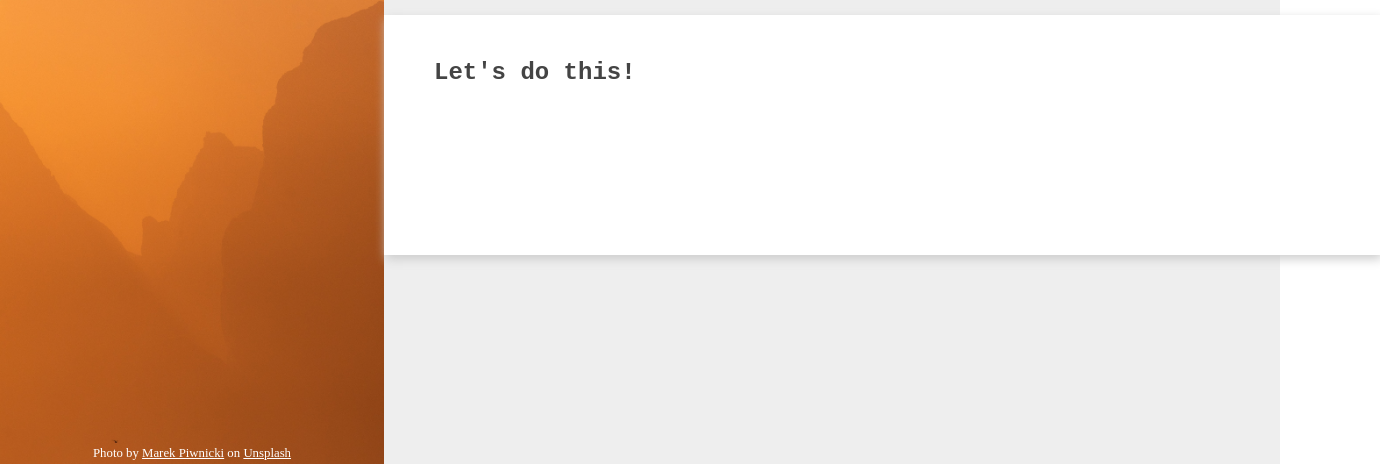
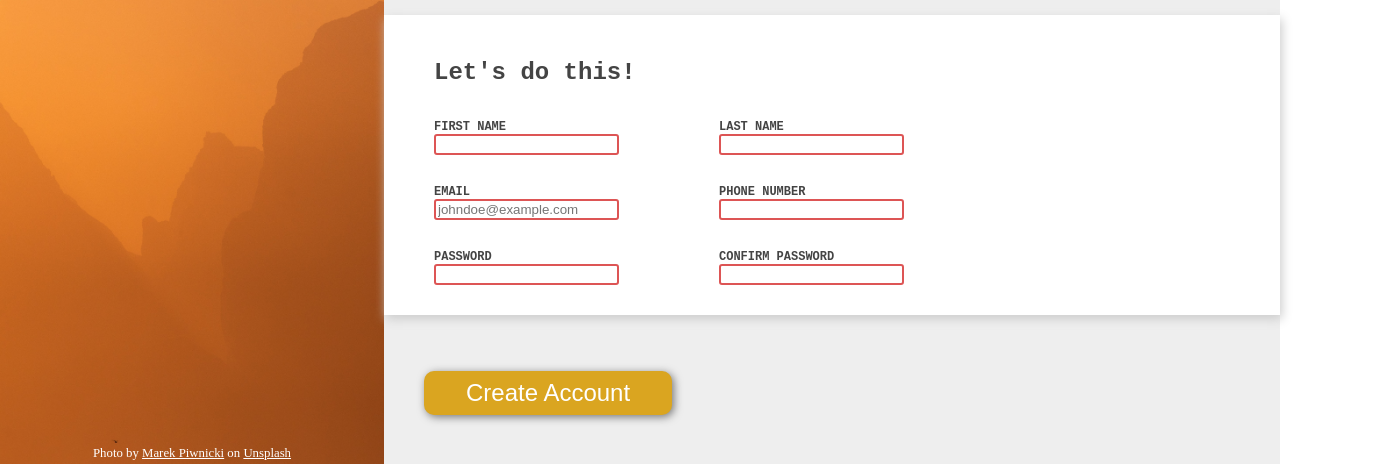
Before and after one commit to Kaptvr/odin-signup, a plain HTML site: page index.html in a window 1280 px wide. Shown: the part 336-800 px from the top of the page, 1380 px wide, since content can reach past the window. Drawn offline with Linux system fonts and the light colour scheme.

Commit message:
Add button

```diff
--- a/index.html
+++ b/index.html
@@ -31,7 +31,40 @@
             </div>
             <div class="form-box">
                 <p>Let's do this!</p>
+                <form action="" method="post" id="etos-form">
+                    <div class="first-column">
+                        <div class="input-field">
+                            <label for="first-name">FIRST NAME</label>
+                            <input type="text" id="first-name" required>
+                        </div>
+                        <div class="input-field">
+                            <label for="email">EMAIL</label>
+                            <input type="email" id="email" placeholder="johndoe@example.com" required>
+                        </div>
+                        <div class="input-field">
+                            <label for="password">PASSWORD</label>
+                            <input type="password" id="password" required>
+                        </div>
+                    </div>
 
+                    <div class="second-column">
+                        <div class="input-field">
+                            <label for="last-name">LAST NAME</label>
+                            <input type="text" id="last-name" required>
+                        </div>
+                        <div class="input-field">
+                            <label for="phone-number">PHONE NUMBER</label>
+                            <input type="tel" id="phone-number" required>
+                        </div>
+                        <div class="input-field">
+                            <label for="confirm-password">CONFIRM PASSWORD</label>
+                            <input type="password" id="confirm-password" required>
+                        </div>
+                    </div>
+                </form>
+            </div>
+            <div class="button">
+                <button class="button" type="submit" form="etos-form">Create Account</button>
             </div>
         </div>
     </div>
--- a/styles.css
+++ b/styles.css
@@ -84,8 +84,11 @@ a {
 }
 
 .form-box {
-  height: 200px;
+  display: flex;
+  flex-direction: column;
+  flex: auto;
   width: inherit;
+  box-sizing:border-box;
   position: relative;
   top: 3%;
   background-color: white;
@@ -93,9 +96,64 @@ a {
   padding: 20px 50px;
 }
 
-.form-box p {
+.form-box {
   font-family:monospace;
   font-size: 24px;
   font-weight: 700;
   color: #444;
 }
+
+form {
+  padding: 10px 0;
+  display: flex;
+  gap: 100px;
+  flex-wrap: wrap;
+  font-size: 12px;
+}
+
+.first-column, .second-column {
+  display: flex;
+  flex-direction: column;
+  gap: 30px;
+}
+
+.input-field {
+  display: flex;
+  flex-direction: column;
+}
+
+input {
+  border: 1px solid #ddd;
+  border-radius: 3px;
+}
+
+input:focus {
+  box-shadow: 2px 2px 5px #777;
+  border: 1px solid #ddd;
+  border-radius: 3px;
+}
+
+input:valid, input:required {
+  border: 2px solid #ddd;
+}
+
+input:invalid {
+  border: 2px solid #d55;
+}
+
+.button {
+  position: relative;
+  top: 40px;
+  left: 20px;
+}
+
+button {
+  background-color: goldenrod;
+  border: none;
+  box-shadow: 2px 2px 8px #777;
+  padding: 8px 42px;
+  font-size: 24px;
+  color: white;
+  font-family: sans-serif;
+  border-radius: 10px;
+}
```
